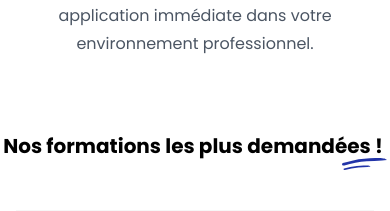
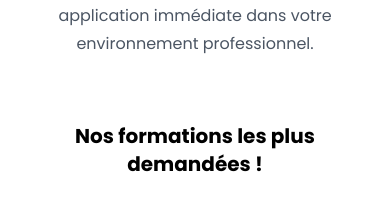
Before and after one commit to YAHYAOUI-Nabil/lemida-client, a React (Create React App) app: page / in a window 390 px wide. Shown: the part 3207-3418 px from the top of the page. Built offline with nearby package versions, Linux system fonts and the light colour scheme; grey boxes are pictures that could not be loaded.

Commit message:
fix: design

```diff
--- a/src/pages/home/components/MostSeenTrainings.jsx
+++ b/src/pages/home/components/MostSeenTrainings.jsx
@@ -5,10 +5,10 @@ const MostSeenTrainings = () => {
   return (
     <section className="flex flex-col gap-10 md:px-desktop_padding sm:px-tablet_padding px-mobile_padding mb-16">
       <div className="flex justify-center gap-1 items-center shrink-0 self-stretch">
-        <p className="font-bold md:text-3xl text-xl text-center whitespace-nowrap">
+        <p className="font-bold md:text-3xl text-xl text-center">
           Nos formations les plus demandées !
         </p>
-        <div className="-ml-[45px] mt-[36px]">
+        <div className="md:flex hidden -ml-[45px] mt-[36px]">
           <svg
             width="45"
             height="12"
```
